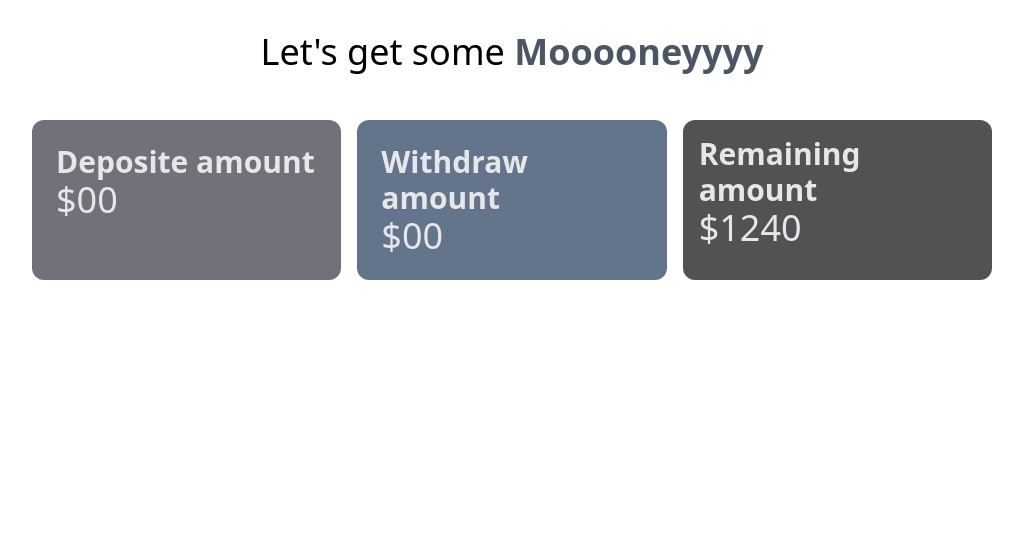
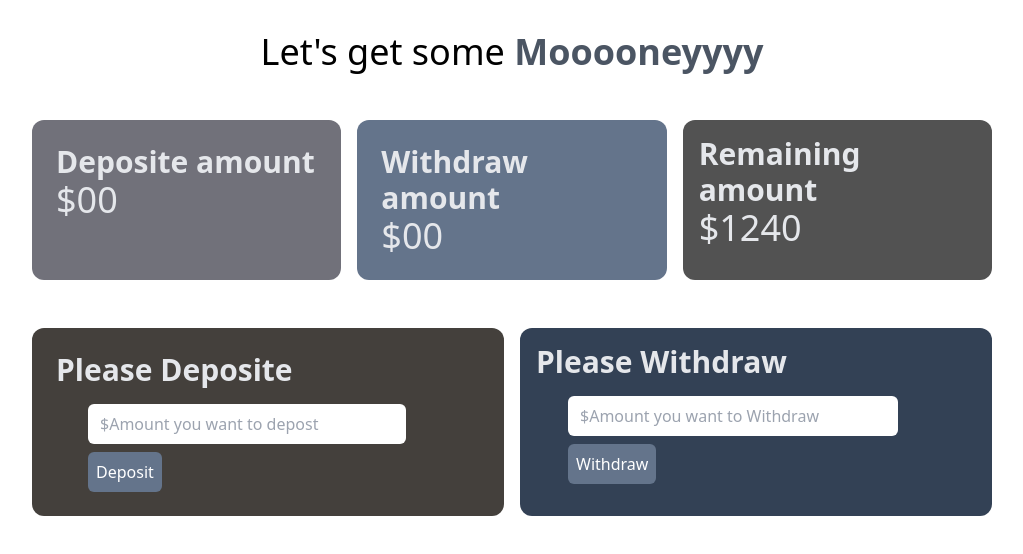
Before and after one commit to Emranhossainshuvo/js-simple-website, a plain HTML site: page bank.html in a window 1280 px wide. Shown: the whole page, without its empty margins (128-1151 px from the left). Drawn offline with nearby package versions, Linux system fonts and the light colour scheme.

Commit message:
one changes

```diff
--- a/bank.html
+++ b/bank.html
@@ -1,5 +1,6 @@
 <!DOCTYPE html>
 <html lang="en">
+
 <head>
     <meta charset="UTF-8">
     <meta http-equiv="X-UA-Compatible" content="IE=edge">
@@ -7,10 +8,12 @@
     <title>Bank inside</title>
     <script src="https://cdn.tailwindcss.com"></script>
 </head>
+
 <body>
     <header>
 
-        <h1 class="text-4xl text-center mt-8">Let's get some <span class="font-semibold text-gray-600">Mooooneyyyy</span></h1>
+        <h1 class="text-4xl text-center mt-8">Let's get some <span
+                class="font-semibold text-gray-600">Mooooneyyyy</span></h1>
 
     </header>
     <main>
@@ -18,11 +21,11 @@
             <div class="grid grid-cols-3 gap-4 w-9/12 mx-auto">
                 <div class="bg-zinc-500 rounded-xl text-gray-200 p-6">
                     <h4 class="font-bold text-3xl">Deposite amount</h4>
-                    <h2 class="text-4xl">$00</h2>
+                    <h2 class="text-4xl" id="deposit-amount">$00</h2>
                 </div>
                 <div class="bg-slate-500 rounded-xl text-gray-200 p-6">
                     <h4 class="font-bold text-3xl">Withdraw amount</h4>
-                    <h2 class="text-4xl">$00</h2>
+                    <h2 class="text-4xl" id="withdraw-amount">$00</h2>
                 </div>
                 <div class="bg-neutral-600 rounded-xl text-gray-200 p-4">
                     <h4 class="font-bold text-3xl">Remaining amount</h4>
@@ -31,8 +34,31 @@
 
             </div>
         </section>
+        <section class="mt-12">
+            <div class="grid grid-cols-2 gap-4 w-9/12 mx-auto">
+                <div class="bg-stone-700 rounded-xl text-gray-200 p-6">
+                    <h4 class="font-bold text-3xl mb-4">Please Deposite</h4>
+                        <input class="w-9/12 ml-8 text-black block mb-2 px-3 py-2 rounded-md" id="deposit-field" type="text"
+                        placeholder="$Amount you want to depost">
+
+                    <button id="button-deposit"
+                        class="bg-slate-500 ml-8 text-white py-2 px-2 rounded-md font-medium hover:bg-slate-800">Deposit</button>
+                </div>
+
+                <div class="bg-slate-700 rounded-xl text-gray-200 p-4">
+                    <h4 class="font-bold text-3xl mb-4">Please Withdraw</h4>
+                    <input class="w-9/12 ml-8 text-black block mb-2 px-3 py-2 rounded-md" id="Withdraw-field" type="text"
+                        placeholder="$Amount you want to Withdraw">
+
+                    <button id="button-withdraw"
+                        class="bg-slate-500 ml-8 text-white py-2 px-2 rounded-md font-medium hover:bg-slate-800">Withdraw</button>
+                </div>
+
+            </div>
+        </section>
 
     </main>
 
 </body>
+
 </html>
```
